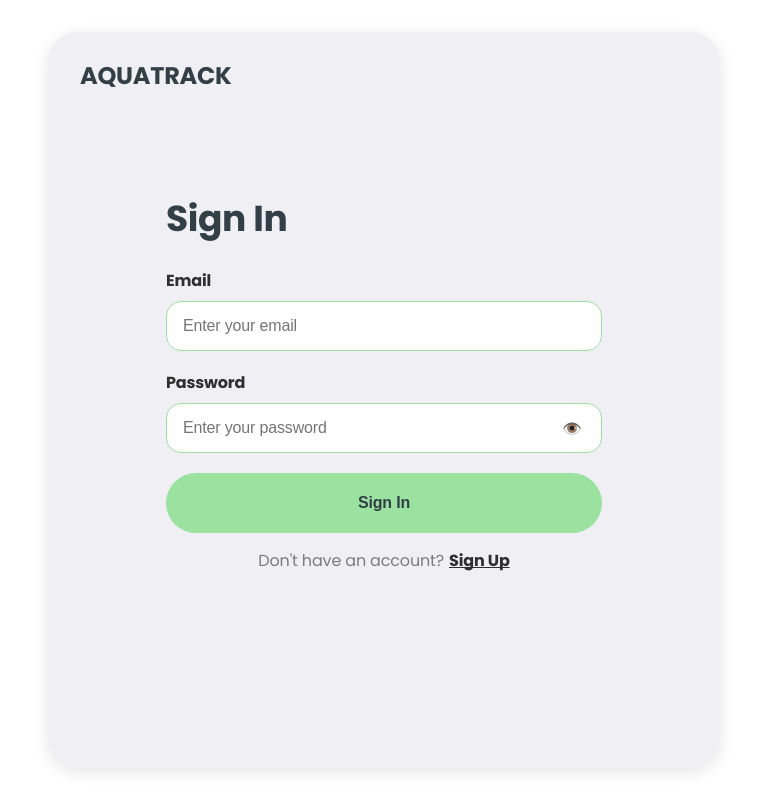
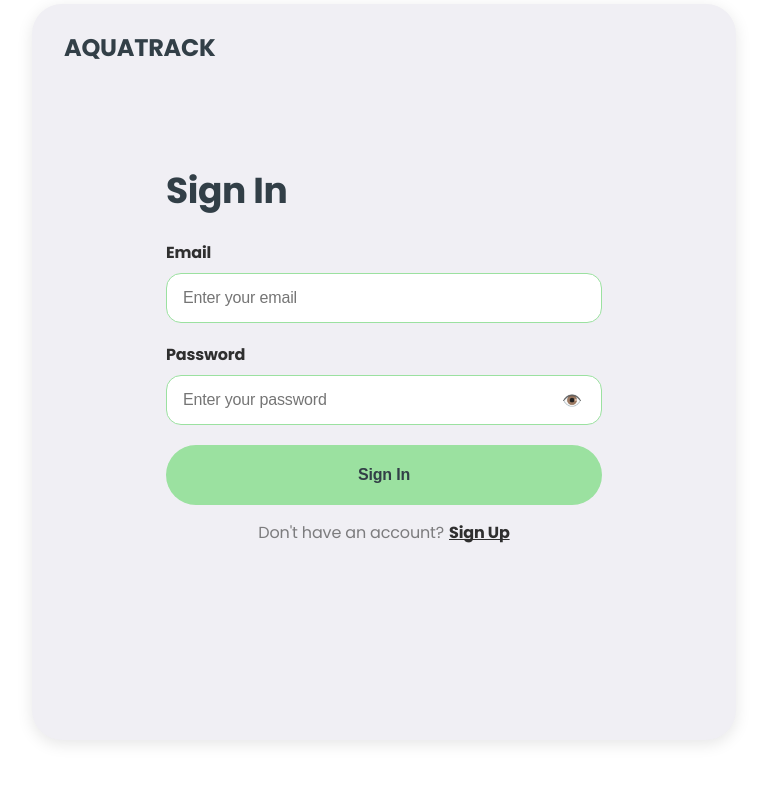
Before and after one commit to DimaOstapchuk91/AquaDev, a React (Vite) app: page /signin in a window 1280 px wide. Shown: the whole page, without its empty margins (256-1023 px from the left). Built offline with nearby package versions, Linux system fonts and the light colour scheme; no server answers.

Commit message:
add fixed styles

```diff
--- a/src/components/SignInForm/signInForm.module.css
+++ b/src/components/SignInForm/signInForm.module.css
@@ -1,18 +1,10 @@
-.containerWapper {
-  display: flex;
-  justify-content: center;
-  align-items: center;
-  height: 100vh;
-  gap: 16px;
-}
-
 .leftSection {
   background-color: var(--bg-component-gray);
   padding: 16px 24px;
   border-radius: 30px;
   box-shadow: 0 4px 16px rgba(0, 0, 0, 0.1);
-  width: 672px;
-  height: 736px;
+  width: 100%;
+  height: auto;
 }
 
 .brand {
@@ -74,6 +66,7 @@
   border-color: var(--input-red);
   color: var(--input-red);
 }
+
 .input.success {
   border-color: var(--bg-component-green);
 }
@@ -147,5 +140,8 @@
 @media (min-width: 768px) {
   .leftSection {
     padding: 32px;
+    /* width: 672px; */
+    width: 100%;
+    height: 736px;
   }
 }
--- a/src/components/SignUpForm/signUpForm.module.css
+++ b/src/components/SignUpForm/signUpForm.module.css
@@ -3,8 +3,8 @@
   padding: 16px 24px;
   border-radius: 30px;
   box-shadow: 0 4px 16px rgba(0, 0, 0, 0.1);
-  width: 672px;
-  height: 736px;
+  width: 100%;
+  height: auto;
 }
 
 .brand {
@@ -140,5 +140,8 @@
 @media (min-width: 768px) {
   .leftSection {
     padding: 32px;
+    /* width: 672px; */
+    width: 100%;
+    height: 736px;
   }
 }
--- a/src/pages/SignInPage/SignInPage.jsx
+++ b/src/pages/SignInPage/SignInPage.jsx
@@ -3,10 +3,12 @@ import AdvantagesSection from '../../components/AdvantagesSection/AdvantagesSect
 import styles from './SignInPage.module.css';
 const SignInPage = () => {
   return (
-    <div className={styles.containerWapper}>
-      <SignInForm />
+    <div className={"container"}>
+      <div className={styles.containerWapper}>
+        <SignInForm />
       <div className={styles.rightSection}>
         <AdvantagesSection />
+      </div>
       </div>
     </div>
   );
--- a/src/pages/SignInPage/SignInPage.module.css
+++ b/src/pages/SignInPage/SignInPage.module.css
@@ -2,7 +2,8 @@
   display: flex;
   justify-content: center;
   align-items: center;
-  height: 100vh;
+  width: 100%;
+  height: 85vh;
   gap: 16px;
 }
 
--- a/src/pages/SignUpPage/SignUpPage.jsx
+++ b/src/pages/SignUpPage/SignUpPage.jsx
@@ -3,10 +3,12 @@ import AdvantagesSection from '../../components/AdvantagesSection/AdvantagesSect
 import styles from './SignUpPage.module.css';
 const SignUpPage = () => {
   return (
-    <div className={styles.containerWapper}>
-      <SignUpForm />
-      <div className={styles.rightSection}>
-        <AdvantagesSection />
+    <div className={"container"}>
+      <div className={styles.containerWapper}>
+          <SignUpForm />
+        <div className={styles.rightSection}>
+          <AdvantagesSection />
+        </div>
       </div>
     </div>
   );
--- a/src/pages/SignUpPage/SignUpPage.module.css
+++ b/src/pages/SignUpPage/SignUpPage.module.css
@@ -2,7 +2,8 @@
   display: flex;
   justify-content: center;
   align-items: center;
-  height: 100vh;
+  width: 100%;
+  height: 100%;
   gap: 16px;
 }
 
```
